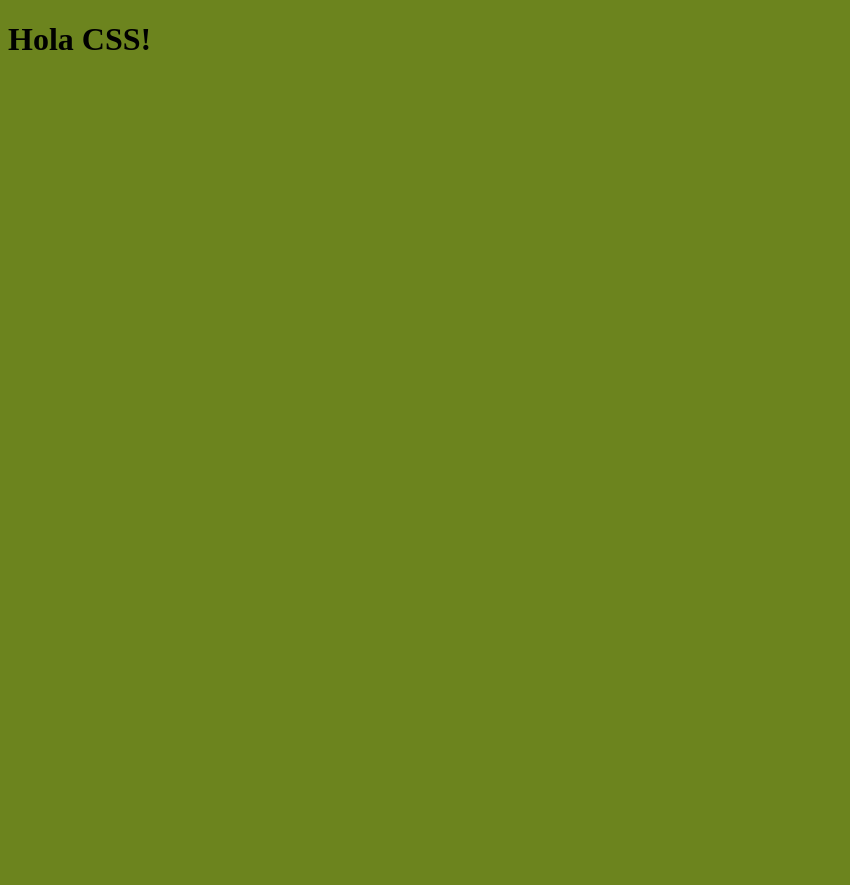
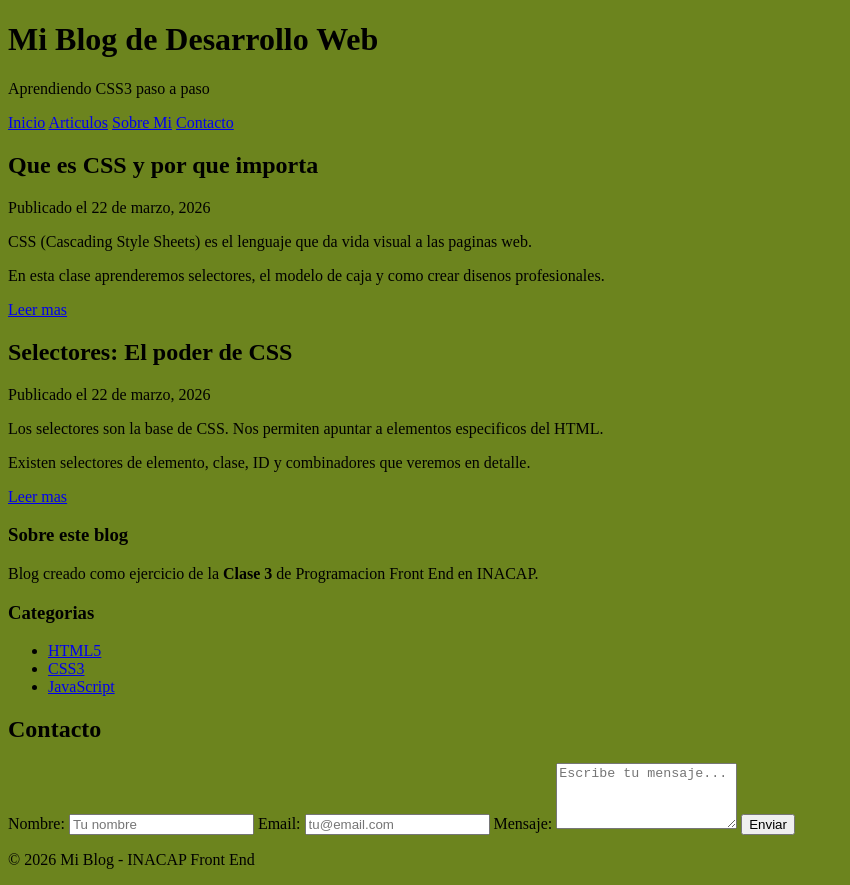
Before and after one commit to yleonf/mi-blog2, a plain HTML site: page index.html in a window 1280 px wide. Shown: the whole page, without its empty margins (0-850 px from the left). Before the commit the page ends 800 px from the top, so only its background shows below. Drawn offline with Linux system fonts and the light colour scheme.

Commit message:
HTML completo

```diff
--- a/index.html
+++ b/index.html
@@ -8,6 +8,74 @@ content="width=device-width, initial-scale=1.0">
 <link rel="stylesheet" href="style.css">
 </head>
 <body>
-<h1>Hola CSS!</h1>
+<!-- HEADER -->
+<header>
+<h1>Mi Blog de Desarrollo Web</h1>
+<p>Aprendiendo CSS3 paso a paso</p>
+<nav>
+<a href="#inicio">Inicio</a>
+<a href="#articulos">Articulos</a>
+<a href="#about">Sobre Mi</a>
+<a href="#contacto">Contacto</a>
+</nav>
+</header>
+<!-- CONTENIDO PRINCIPAL -->
+<main>
+<!-- Articulo 1 -->
+<article class="post">
+<h2>Que es CSS y por que importa</h2>
+<p class="meta">Publicado el 22 de marzo, 2026</p>
+<p>CSS (Cascading Style Sheets) es el lenguaje que
+da vida visual a las paginas web.</p>
+<p>En esta clase aprenderemos selectores, el modelo
+de caja y como crear disenos profesionales.</p>
+<a href="#" class="btn">Leer mas</a>
+</article>
+<!-- Articulo 2 (con clase extra "destacado") -->
+<article class="post destacado">
+<h2>Selectores: El poder de CSS</h2>
+<p class="meta">Publicado el 22 de marzo, 2026</p>
+<p>Los selectores son la base de CSS. Nos permiten
+apuntar a elementos especificos del HTML.</p>
+<p>Existen selectores de elemento, clase, ID y
+combinadores que veremos en detalle.</p>
+<a href="#" class="btn">Leer mas</a>
+</article>
+<!-- Sidebar -->
+<aside>
+<h3>Sobre este blog</h3>
+<p>Blog creado como ejercicio de la
+<strong>Clase 3</strong> de Programacion
+Front End en INACAP.</p>
+<h3>Categorias</h3>
+<ul>
+<li><a href="#">HTML5</a></li>
+<li><a href="#">CSS3</a></li>
+<li><a href="#">JavaScript</a></li>
+</ul>
+</aside>
+</main> <!-- cierre de main -->
+<!-- FORMULARIO DE CONTACTO -->
+<section id="contacto">
+<h2>Contacto</h2>
+<form>
+<label for="nombre">Nombre:</label>
+<input type="text" id="nombre" name="nombre"
+placeholder="Tu nombre">
+<label for="email">Email:</label>
+<input type="email" id="email" name="email"
+placeholder="tu@email.com">
+<label for="mensaje">Mensaje:</label>
+<textarea id="mensaje" name="mensaje" rows="4"
+placeholder="Escribe tu mensaje...">
+</textarea>
+<button type="submit">Enviar</button>
+</form>
+</section>
+<!-- FOOTER -->
+<footer>
+</footer>
+<p>&copy; 2026 Mi Blog - INACAP Front End</p>
+
 </body>
 </html>
```
